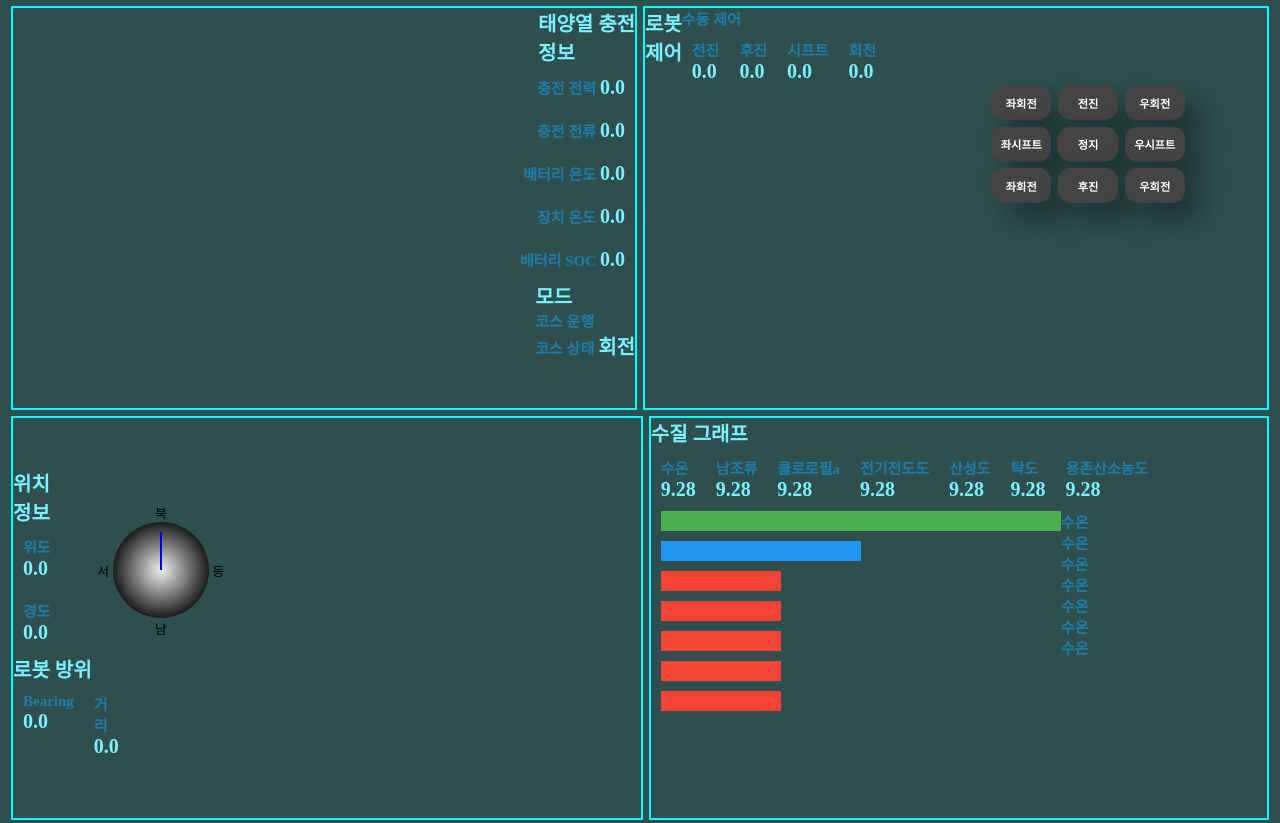
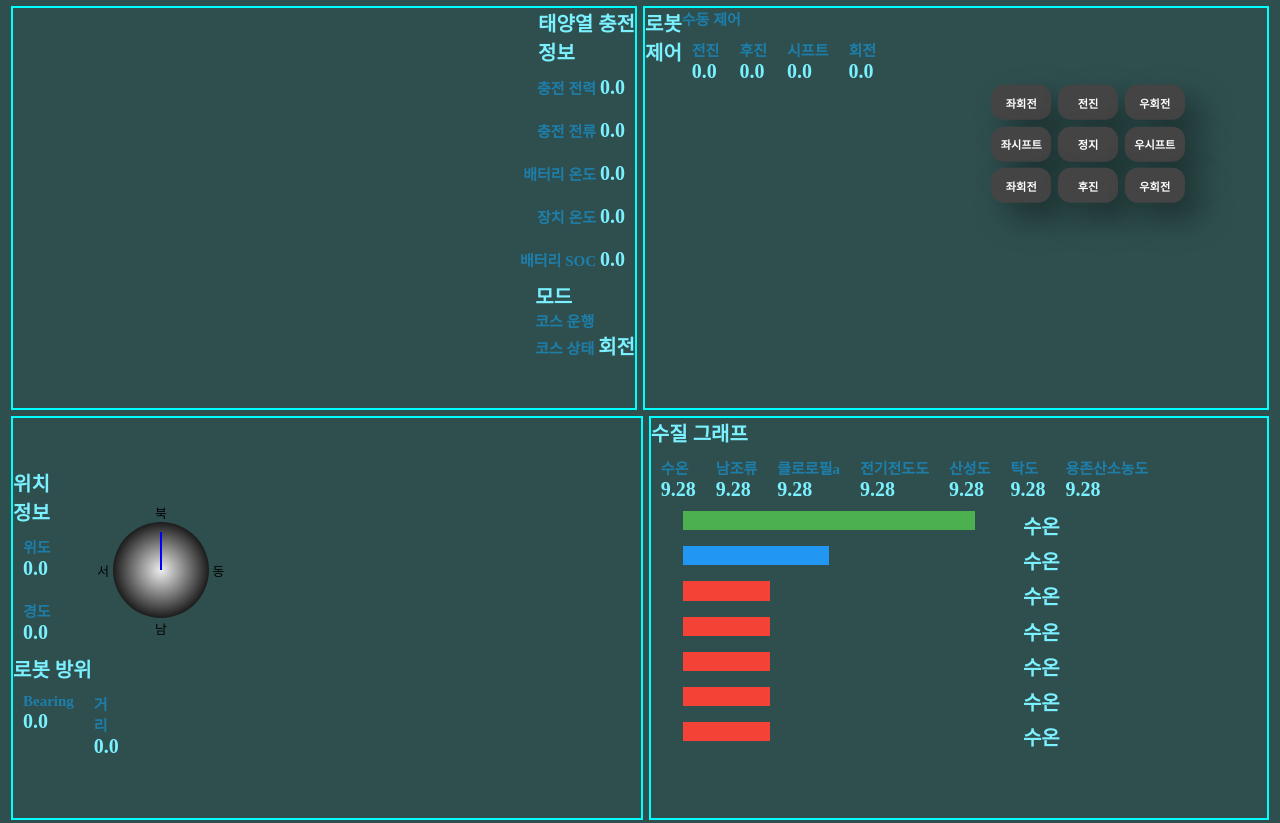
Before and after one commit to Imunury/DASH, a plain HTML site: page docs/index.html in a window 1280 px wide. Shown: the top 823 px of the page. Drawn offline with Linux system fonts and the light colour scheme.

Commit message:
graph modify

```diff
--- a/docs/css/dadsh1.css
+++ b/docs/css/dadsh1.css
@@ -193,9 +193,18 @@ html{
 #water_quality_graph {
     display: flex;
     justify-content: flex-start;
-    margin-left : 10px;
+    margin-left : 2rem;
+}
+
+#water_quality_graph > div > p {
+    margin-left: 3rem;
+    font-weight: 700;
+    font-size: 20px;
+    color: rgb(123, 240, 255);
 }
 
 .water_quality_graph_bar{
-    margin-bottom: 10px;
+    margin-bottom: 1rem;
+    margin-top: 0rem;
+    height: 1.2rem;
 }
--- a/docs/index.html
+++ b/docs/index.html
@@ -221,28 +221,28 @@
                 <div id="water_quality_graph" class="ecobot00011_box">
                     <div style="width: 100%; max-width: 400px;">
                         <div class="water_quality_graph_bar"
-                            style="background-color: #4CAF50; width: 100%; height: 20px;"></div>
+                            style="background-color: #4CAF50; width: 100%;"></div>
                         <div class="water_quality_graph_bar"
-                            style="background-color: #2196F3; width: 50%; height: 20px;"></div>
+                            style="background-color: #2196F3; width: 50%;"></div>
                         <div class="water_quality_graph_bar"
-                            style="background-color: #f44336; width: 30%; height: 20px;"></div>
+                            style="background-color: #f44336; width: 30%;"></div>
                         <div class="water_quality_graph_bar"
-                            style="background-color: #f44336; width: 30%; height: 20px;"></div>
+                            style="background-color: #f44336; width: 30%;"></div>
                         <div class="water_quality_graph_bar"
-                            style="background-color: #f44336; width: 30%; height: 20px;"></div>
+                            style="background-color: #f44336; width: 30%;"></div>
                         <div class="water_quality_graph_bar"
-                            style="background-color: #f44336; width: 30%; height: 20px;"></div>
+                            style="background-color: #f44336; width: 30%;"></div>
                         <div class="water_quality_graph_bar"
-                            style="background-color: #f44336; width: 30%; height: 20px;"></div>
+                            style="background-color: #f44336; width: 30%;"></div>
                     </div>
-                    <div>
-                        <p class="ecobot00011_t">수온</p>
-                        <p class="ecobot00011_t">수온</p>
-                        <p class="ecobot00011_t">수온</p>
-                        <p class="ecobot00011_t">수온</p>
-                        <p class="ecobot00011_t">수온</p>
-                        <p class="ecobot00011_t">수온</p>
-                        <p class="ecobot00011_t">수온</p>
+                    <div style="width: 100%;">
+                        <p class="water_quality_graph_bar">수온</p>
+                        <p class="water_quality_graph_bar">수온</p>
+                        <p class="water_quality_graph_bar">수온</p>
+                        <p class="water_quality_graph_bar">수온</p>
+                        <p class="water_quality_graph_bar">수온</p>
+                        <p class="water_quality_graph_bar">수온</p>
+                        <p class="water_quality_graph_bar">수온</p>
                     </div>
                 </div>
 
```
